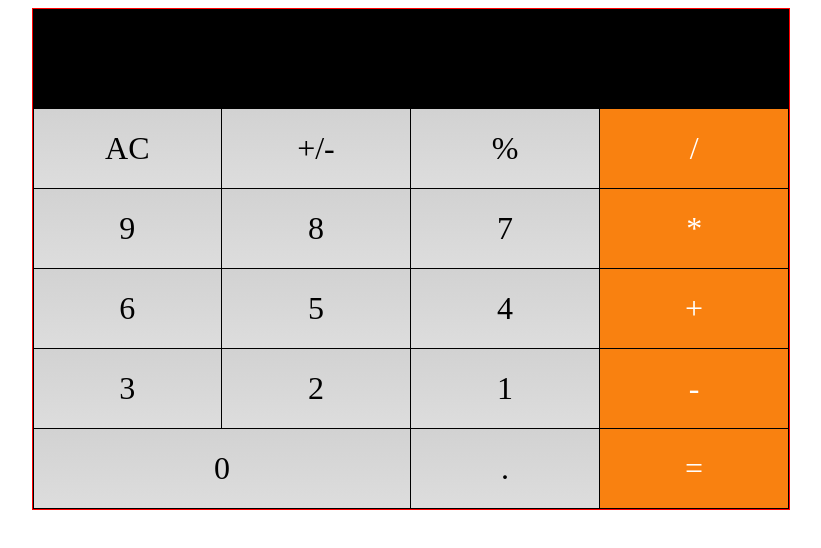
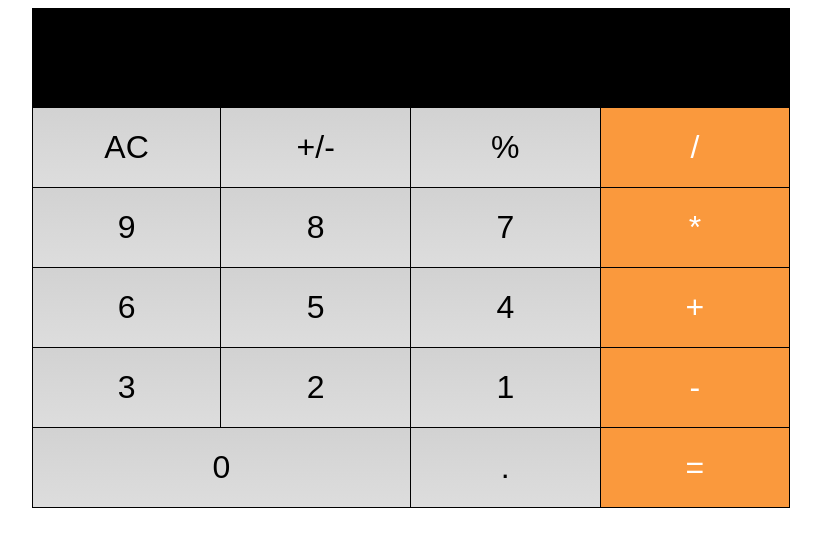
Before and after one commit to kbpaul/Project-Calculator, a plain HTML site: page index.html in a window 1280 px wide. Shown: the whole page, without its empty margins (229-1050 px from the left). Drawn offline with Linux system fonts and the light colour scheme.

Commit message:
Made some slight changes in the CSS styles to include :hover and :active selectors to the buttons

```diff
--- a/index.html
+++ b/index.html
@@ -10,25 +10,25 @@
     <div class="container">
         <div class="result"></div>
         <div class="buttons">
-            <span class="button reset-btn">AC</span>
-            <span class="button negative operator">+/-</span>
-            <span class="button operator">%</span>
-            <span class="button operator">/</span>
-            <span class="button number">9</span>
-            <span class="button number">8</span>
-            <span class="button number">7</span>
-            <span class="button operator">*</span>
-            <span class="button number">6</span>
-            <span class="button number">5</span>
-            <span class="button number">4</span>
-            <span class="button operator">+</span>
-            <span class="button number">3</span>
-            <span class="button number">2</span>
-            <span class="button number">1</span>
-            <span class="button operator">-</span>
-            <span class="button number zero-btn">0</span>
-            <span class="button number dot">.</span>
-            <span class="button operator">=</span>
+            <button class="button reset-btn">AC</button>
+            <button class="button negative operator">+/-</button>
+            <button class="button operator">%</button>
+            <button class="button operator">/</button>
+            <button class="button number">9</button>
+            <button class="button number">8</button>
+            <button class="button number">7</button>
+            <button class="button operator">*</button>
+            <button class="button number">6</button>
+            <button class="button number">5</button>
+            <button class="button number">4</button>
+            <button class="button operator">+</button>
+            <button class="button number">3</button>
+            <button class="button number">2</button>
+            <button class="button number">1</button>
+            <button class="button operator">-</button>
+            <button class="button number zero-btn">0</button>
+            <button class="button number dot">.</button>
+            <button class="button operator">=</button>
         </div>
     </div>
     <script src="script.js"></script>
--- a/style.css
+++ b/style.css
@@ -12,8 +12,7 @@ body {
     display: flex;
     flex-wrap: wrap;
     flex: 0 1 60%;
-    min-height: 500px;
-    border: 1px solid red;
+    min-height: 400px;
 }
 .buttons, .result {
     display: flex;
@@ -44,15 +43,27 @@ body {
     font-size: 2em;
     cursor: pointer;
 }
+
+.button:hover {
+    background: #C4C4C4;
+}
+
+.button:active {
+    background: #9f9f9f;
+}
 .button:nth-child(4n+1){
     border-left: 1px solid black;
 }
-button:nth-child(4n+1):active {
+button:nth-child(4n):hover, .button:last-child:hover {
+    background: #fa891f;
+}
+
+button:nth-child(4n):active, .button:last-child:active {
     background: #D16805;
 }
 
 .button:nth-child(4n), .button:last-child{
-    background: #f98110;
+    background: #fa993d;
     color: #fff;
 }
 .zero-btn {
```
